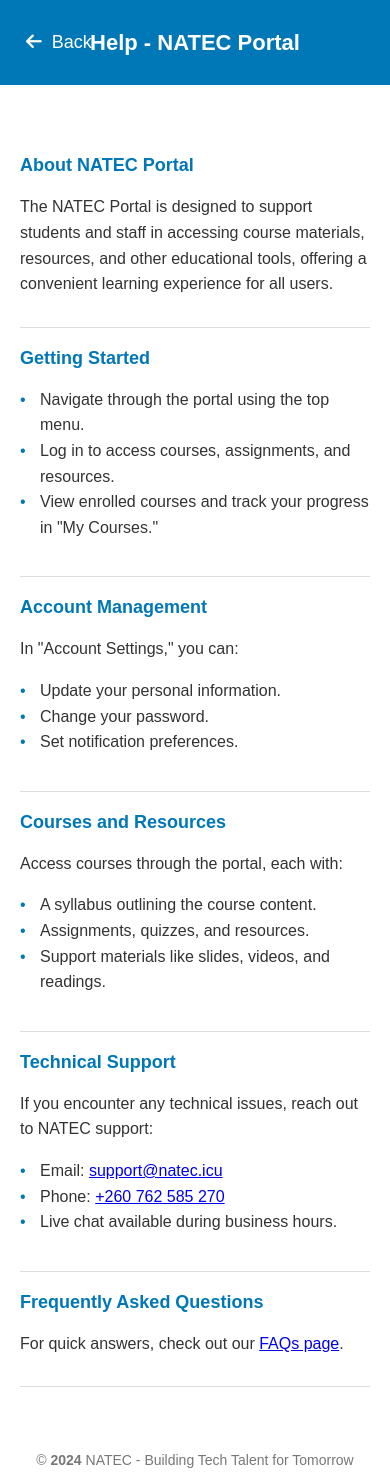
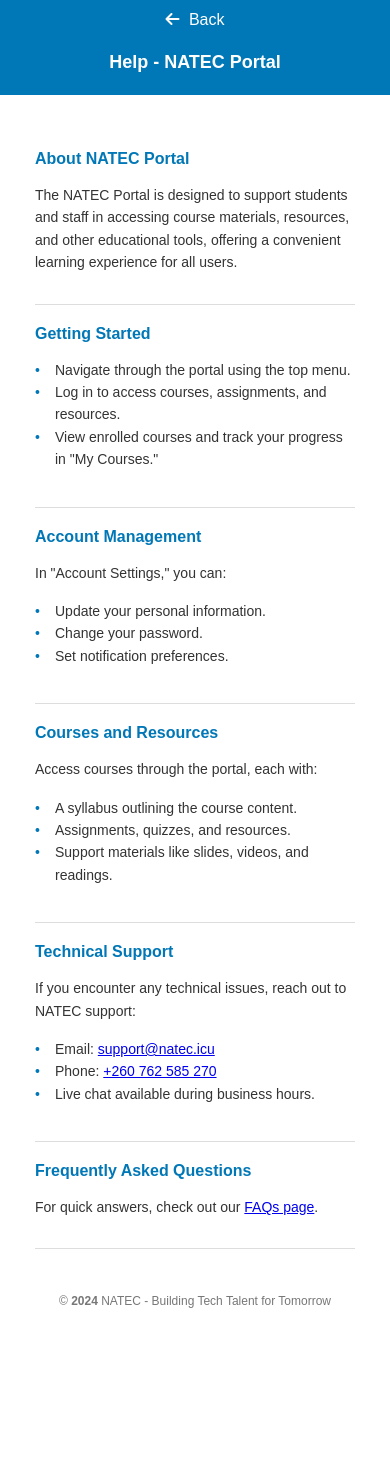
Before and after one commit to amcodecase/study, a PHP site: page /help.php in a window 390 px wide. After the commit the page ends 1308 px from the top, so only its background shows below. Run offline with PHP 8.4, Linux system fonts and the light colour scheme.

Commit message:
added responsiveness

```diff
--- a/help.php
+++ b/help.php
@@ -102,6 +102,45 @@
     .footer span {
       font-weight: bold;
     }
+
+    /* Media query for mobile responsiveness */
+    @media (max-width: 600px) {
+      header {
+        flex-direction: column;
+        align-items: center;
+        text-align: center;
+        padding: 10px;
+      }
+
+      .header-title {
+        font-size: 18px;
+        text-align: center;
+      }
+
+      .back-button {
+        position: static;
+        font-size: 16px;
+        margin-bottom: 10px;
+      }
+
+      .help-container {
+        margin: 20px;
+        padding: 15px;
+      }
+
+      .help-section h3 {
+        font-size: 16px;
+      }
+
+      .help-section p, .help-section li {
+        font-size: 14px;
+      }
+
+      .footer {
+        font-size: 12px;
+        padding: 10px;
+      }
+    }
   </style>
 </head>
 <body>
```
Also changed, not shown: faqs.php (+58 -24 lines).
